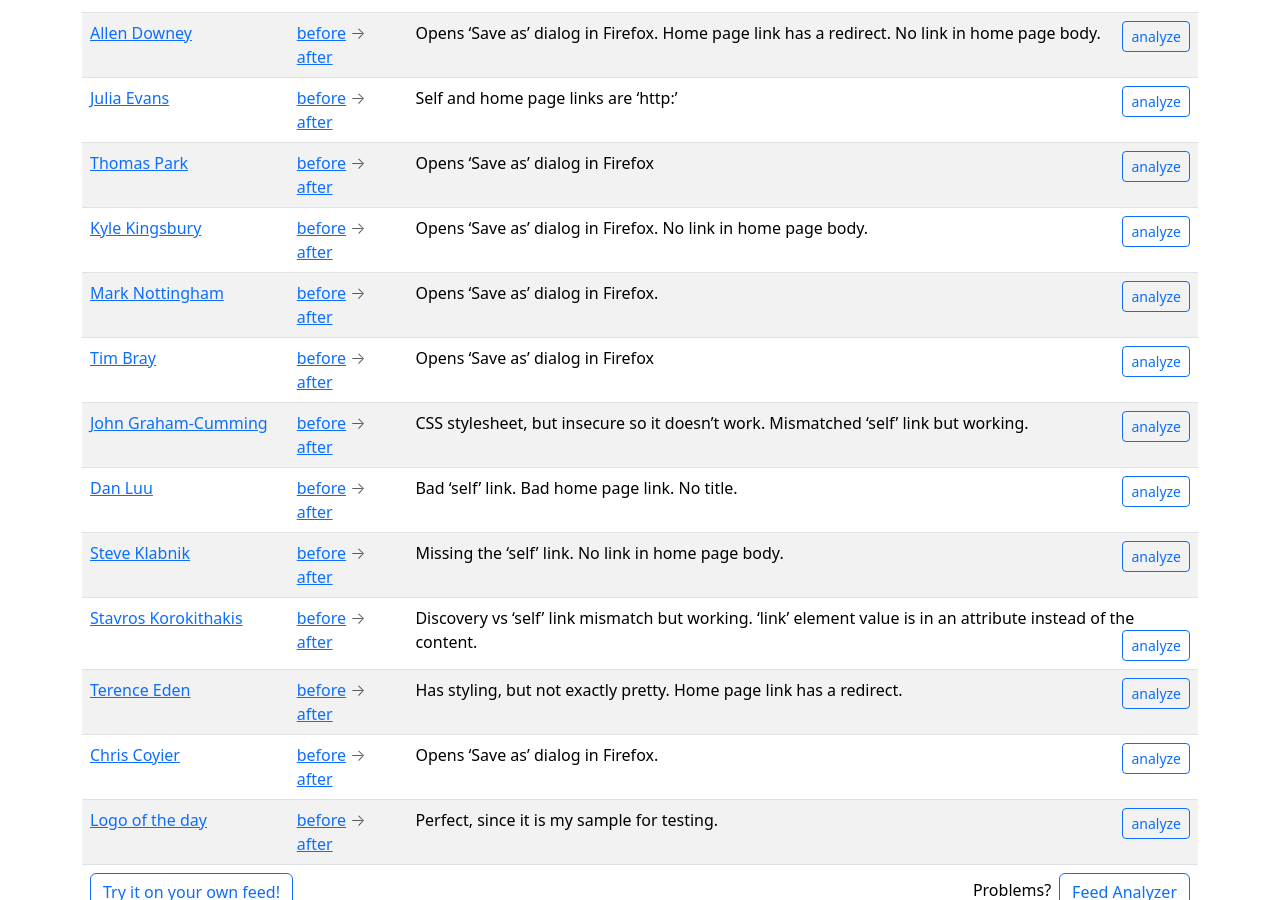
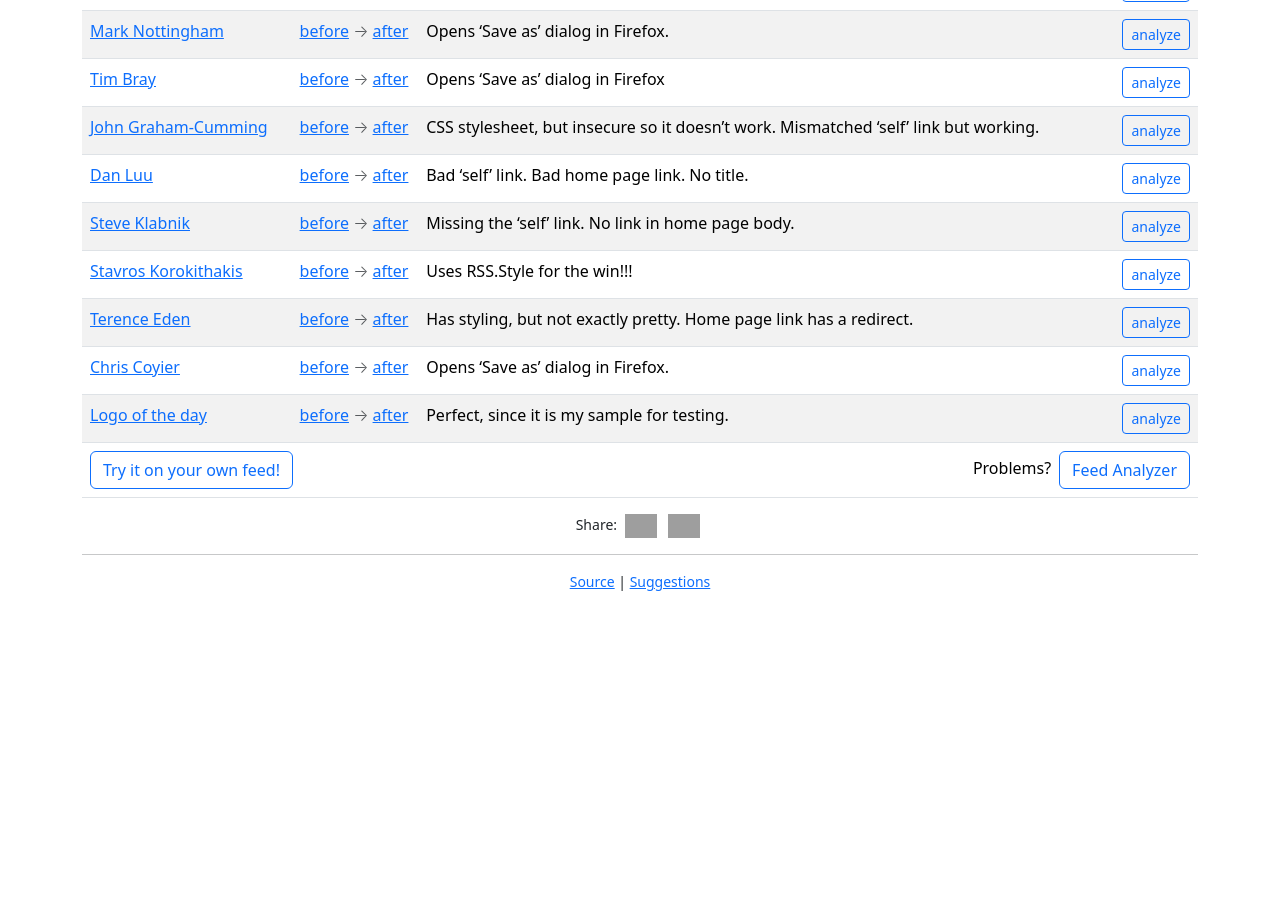
Before and after one commit to fileformat/rss.style, a Jekyll site: the page built from docs/index.html, in a window 1280 px wide and 900 px high, scrolled down 2848 px. Built offline with Jekyll 4.4.1, drawn with Linux system fonts in a browser that asks for light colours; some web fonts are replaced; comment, search, counter and statistics services are not loaded; after the commit the page ends 3448 px from its top, so only the background shows below that; some of the changed text lies outside the part shown; grey boxes are pictures that could not be loaded.

```diff
--- a/docs/_data/examples.yaml
+++ b/docs/_data/examples.yaml
@@ -115,8 +115,8 @@
 - name: Stavros Korokithakis
   website: https://www.stavros.io/
   hn: stavros
-  url: https://feeds.feedburner.com/stavrosstuff
-  notes: "Discovery vs 'self' link mismatch but working.  'link' element value is in an attribute instead of the content."
+  url: https://www.stavros.io/feed/short/
+  notes: "Uses RSS.Style for the win!!!"
 
 - name: "Terence Eden"
   website: "https://shkspr.mobi/blog/"
--- a/docs/index.html
+++ b/docs/index.html
@@ -46,7 +46,7 @@ h1: RSS Style
 <p>
     Download one of the <a href="#available_styles">available styles</a> and save it as <code>feed.xslt</code> in the
     same directory as your <code><i>feed.</i>xml</code> file.
-    Note that the extension is <code>.xslt</code> and NOT <code>.xml</code>!<br><br></li>
+    Note that the extension is <code>.xslt</code> and NOT <code>.xml</code>!  Browsers won't use remote stylesheets so it has to be saved on server with your feed.
 </p>
 
 <p>
```
